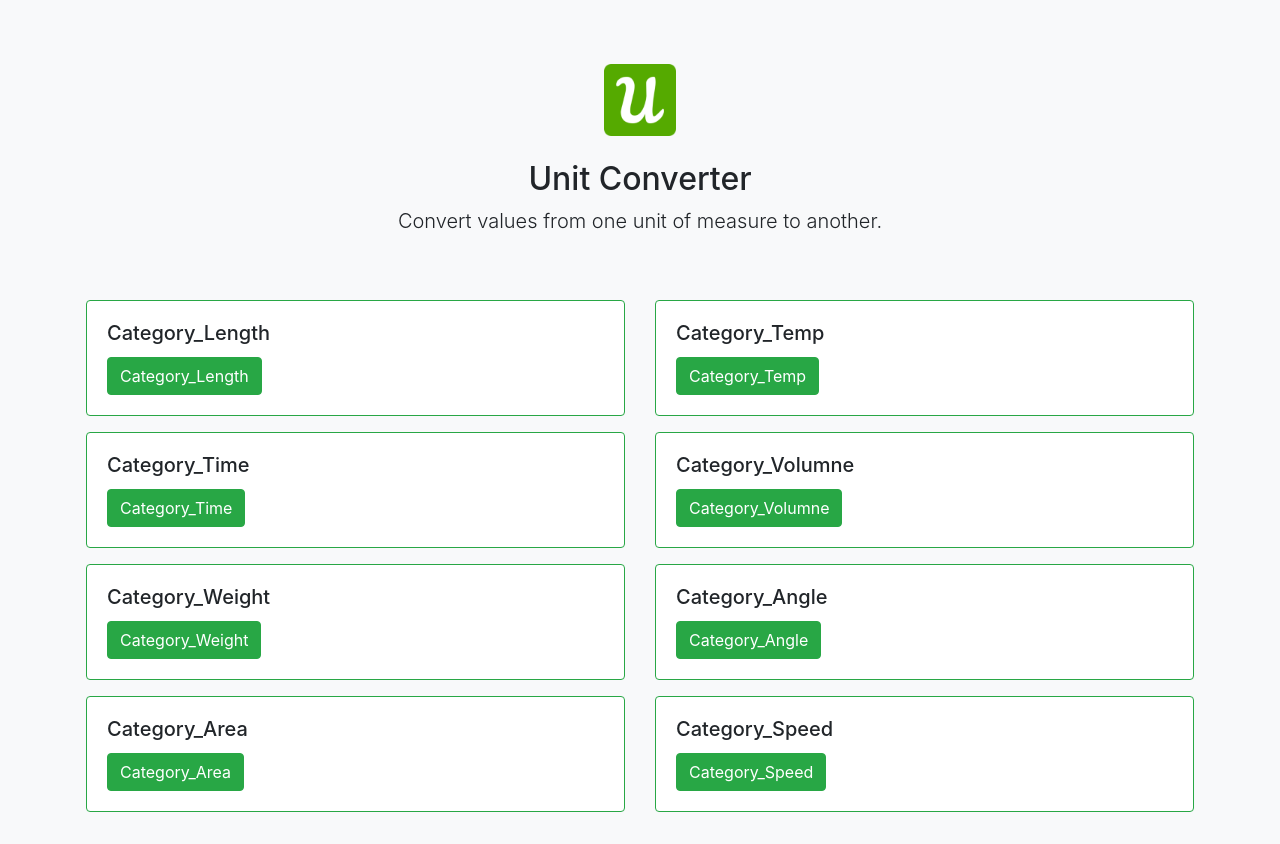
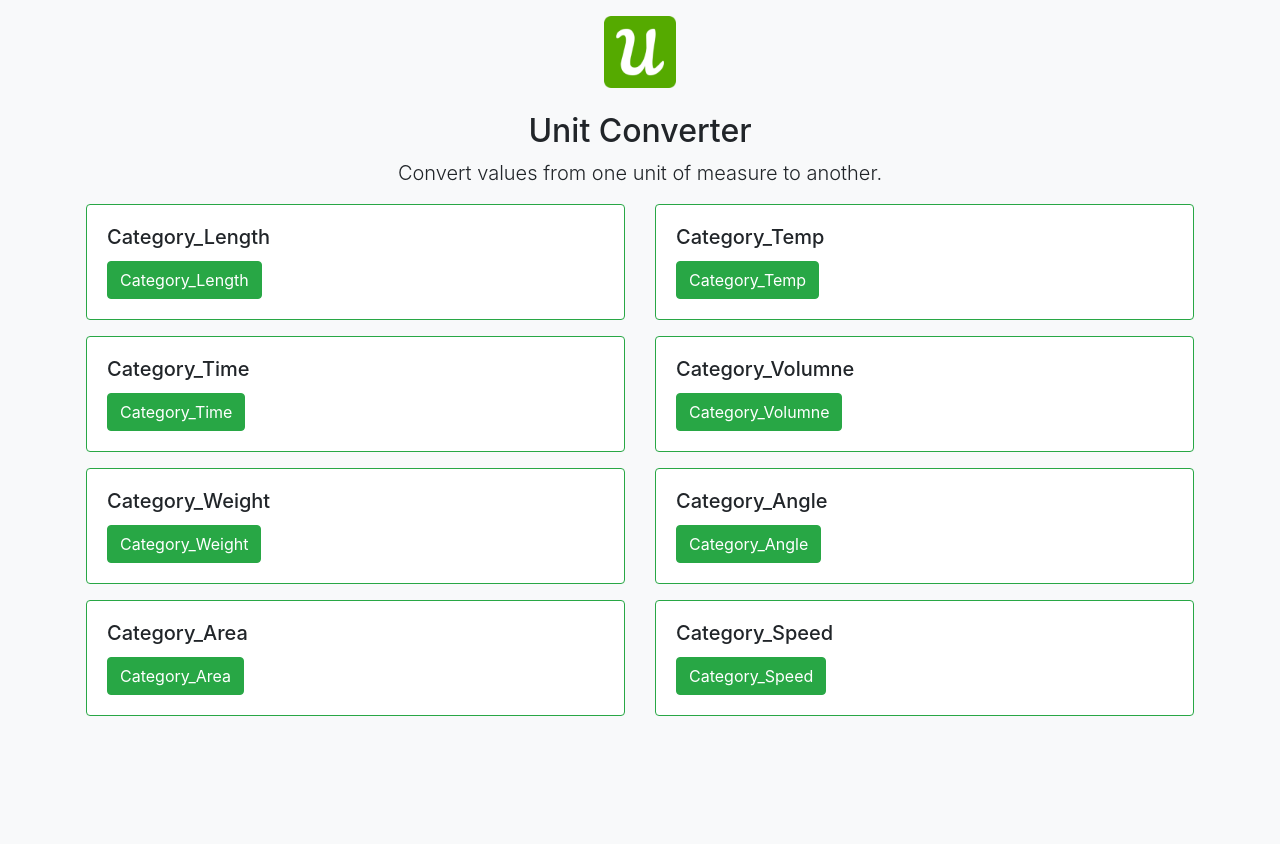
Before and after one commit to anuradha-lakruwan/unit-conversion-web-app, a React (Create React App) app: page / in a window 1280 px wide. After the commit the page ends 800 px from the top, so only its background shows below. Built offline with nearby package versions, Linux system fonts and the light colour scheme.

Commit message:
Fix padding

```diff
--- a/src/components/App/App.tsx
+++ b/src/components/App/App.tsx
@@ -44,7 +44,7 @@ const App = () => {
 
   return (
     <Container className="p-3">
-      <div className="py-5 text-center">
+      <div className="text-center">
         <img
           className="d-block mx-auto mb-4"
           src="/unit-converter/android-chrome-192x192.png"
```
